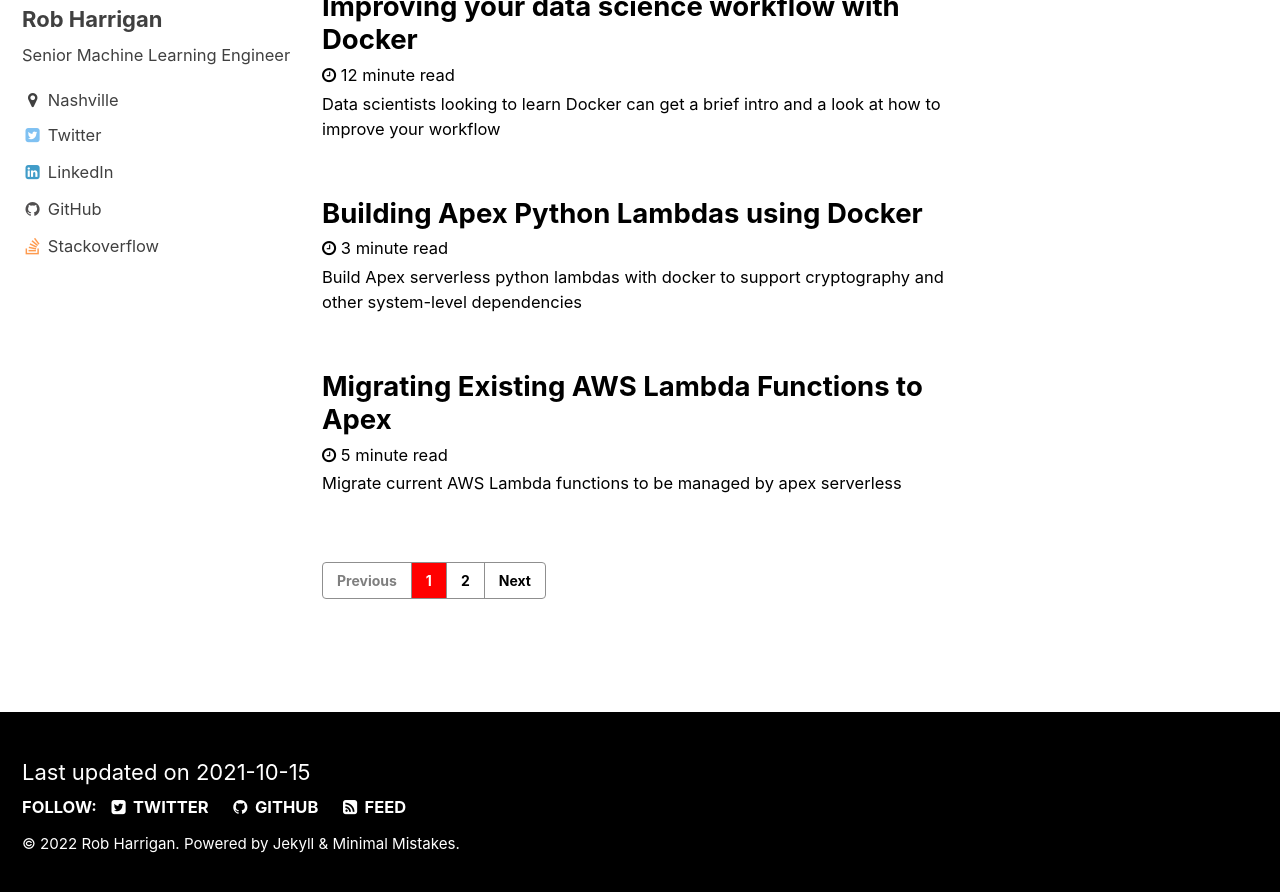
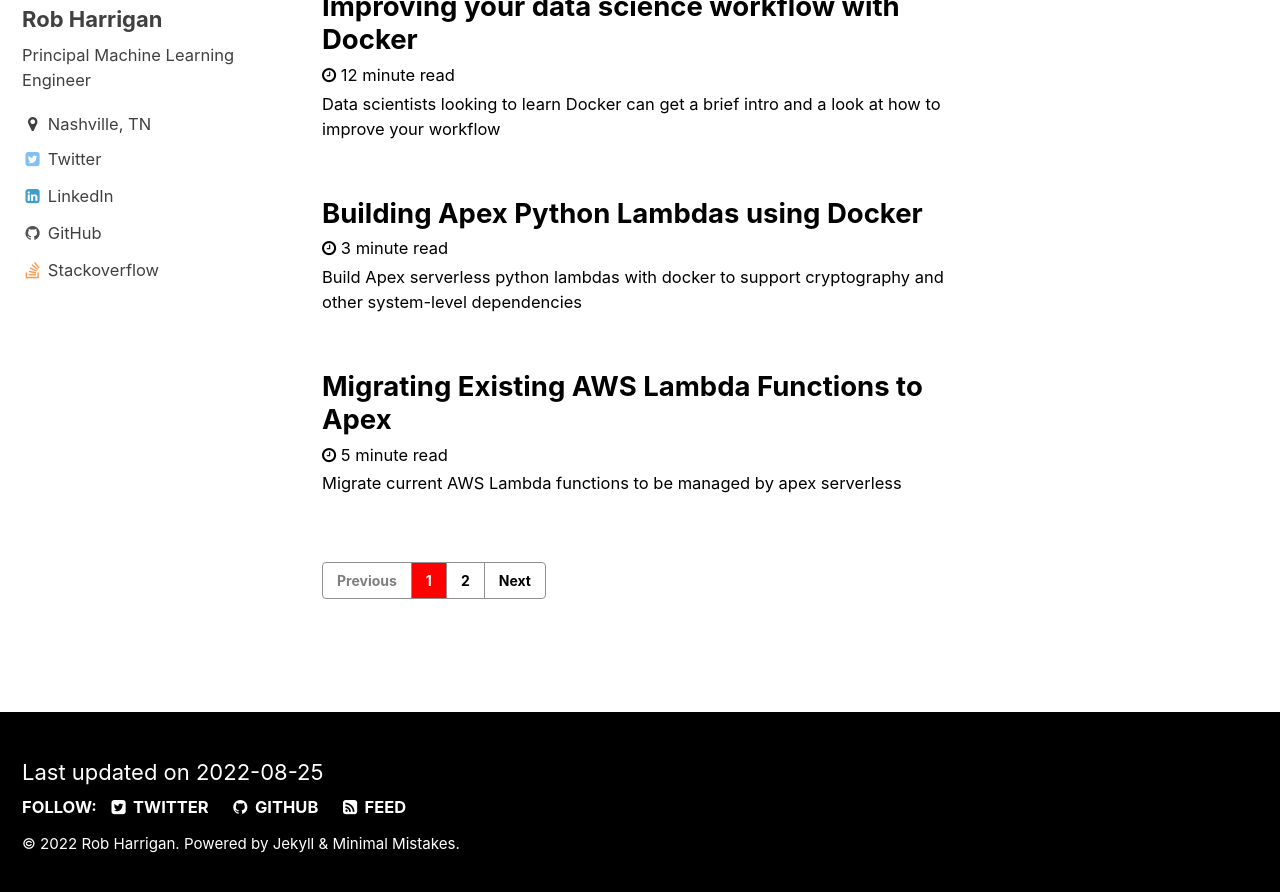
Before and after one commit to Raab70/Raab70.github.io, a Jekyll site: the page built from index.html, in a window 1280 px wide and 900 px high, scrolled down 616 px. Shown: the top 892 px of the window. Built offline with Jekyll 4.4.1, drawn with Linux system fonts in a browser that asks for light colours; the list of posts is cut into pages by our own code.

Commit message:
Update CV

```diff
--- a/_config.yml
+++ b/_config.yml
@@ -73,8 +73,8 @@ analytics:
 author:
   name             : "Rob Harrigan"
   avatar           : /assets/images/HARRIGANrob_crop.jpg
-  bio              : "Senior Machine Learning Engineer"
-  location         : "Nashville"
+  bio              : "Principal Machine Learning Engineer"
+  location         : "Nashville, TN"
   email            :
   uri              :
   bitbucket        :
--- a/_includes/last-updated.txt
+++ b/_includes/last-updated.txt
@@ -1 +1 @@
-2021-10-15
+2022-08-25
```
Also changed, not shown: _includes/cv.md (+26 -6 lines).
